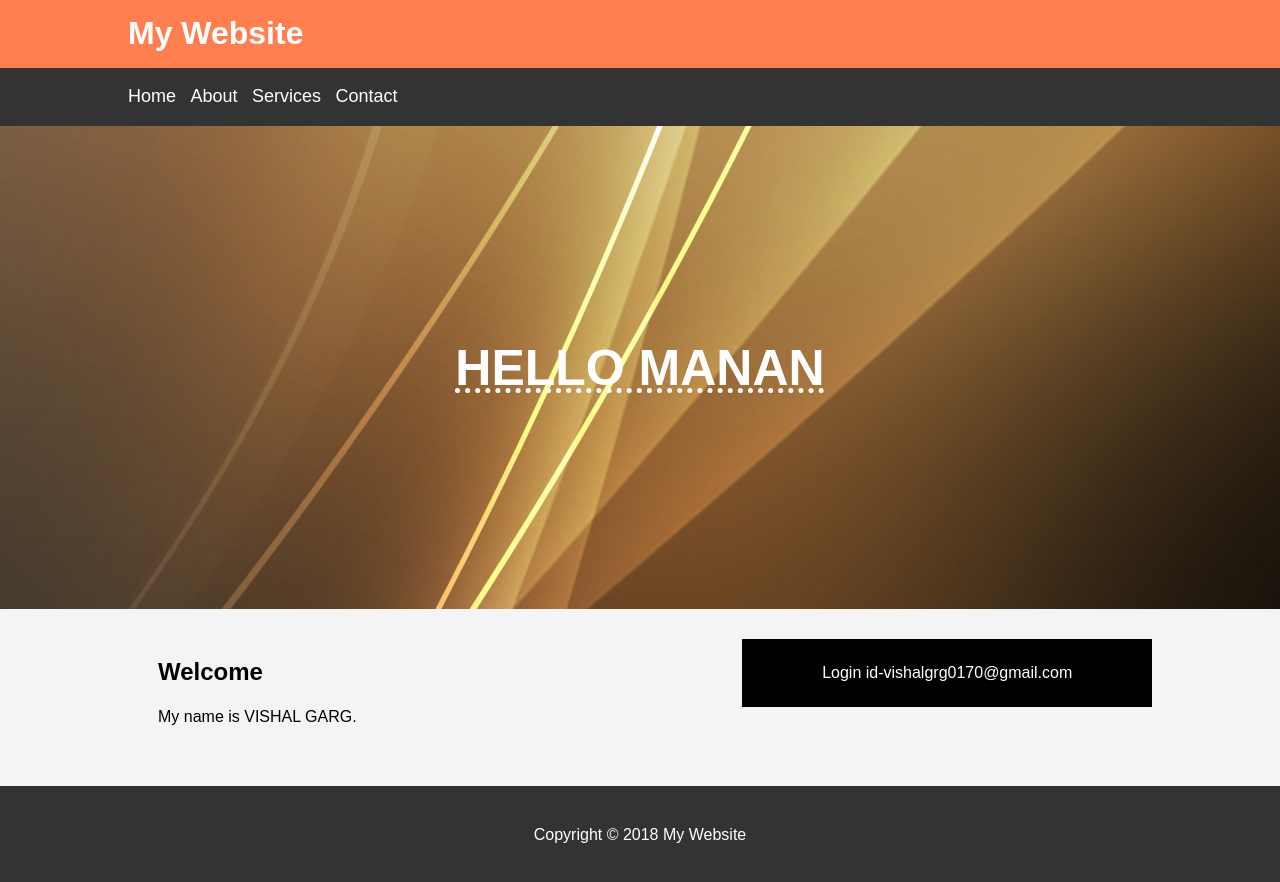
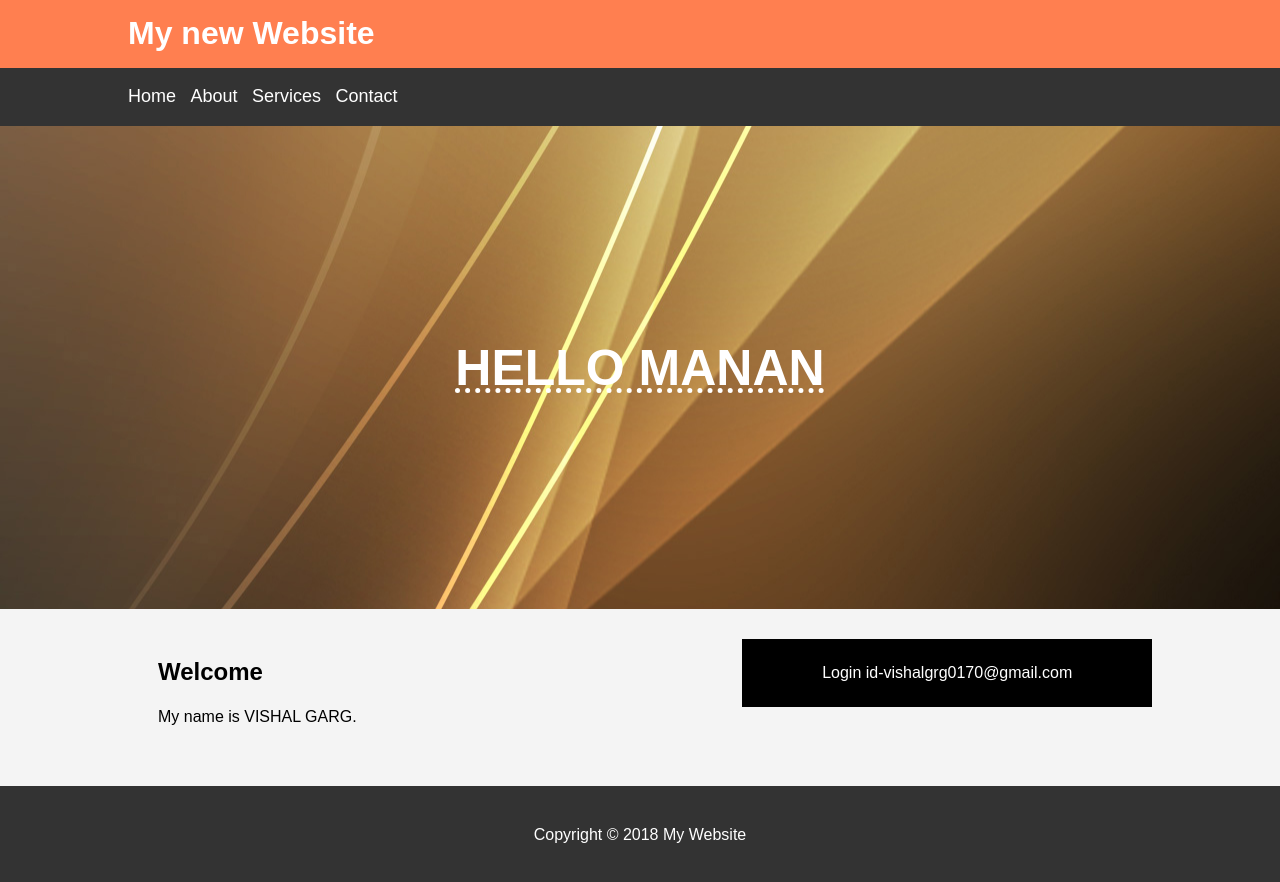
Before and after one commit to vishalymca/dummy, a plain HTML site: page mywebsite/index.html in a window 1280 px wide. Drawn offline with Linux system fonts and the light colour scheme.

Commit message:
change in feature-one
new branch

```diff
--- a/mywebsite/index.html
+++ b/mywebsite/index.html
@@ -2,13 +2,13 @@
 <html>
 <head>
 
-<title>My Website</title>
+<title>My New Website</title>
 <link rel="stylesheet" type="text/css" href="css/style.css">
     </head>
 </head>
 	<header id="main-header">
 		<div class="container">
-			<h1>My Website</h1>
+			<h1>My new Website</h1>
 		</div>
 	</header>
 
```
